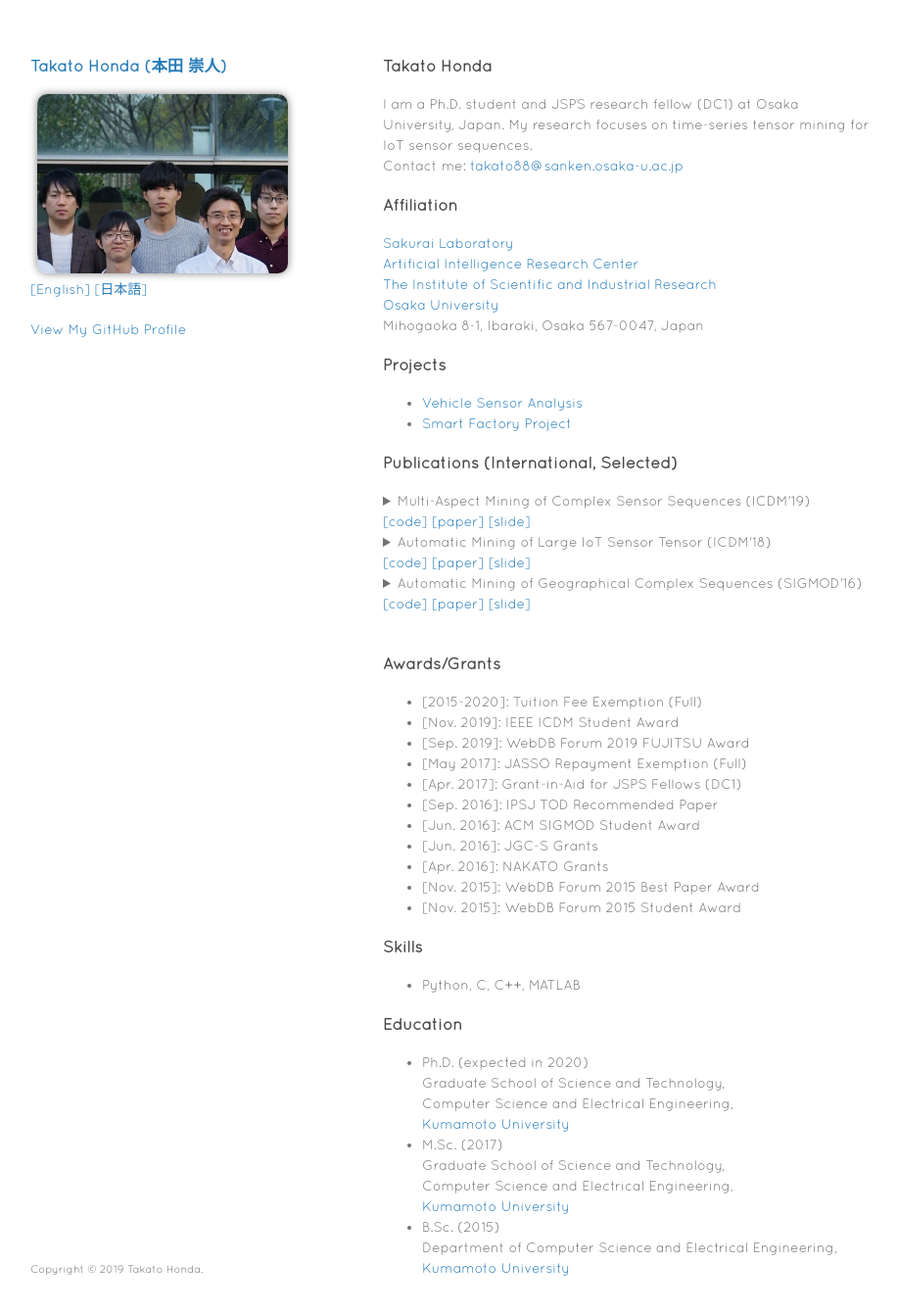
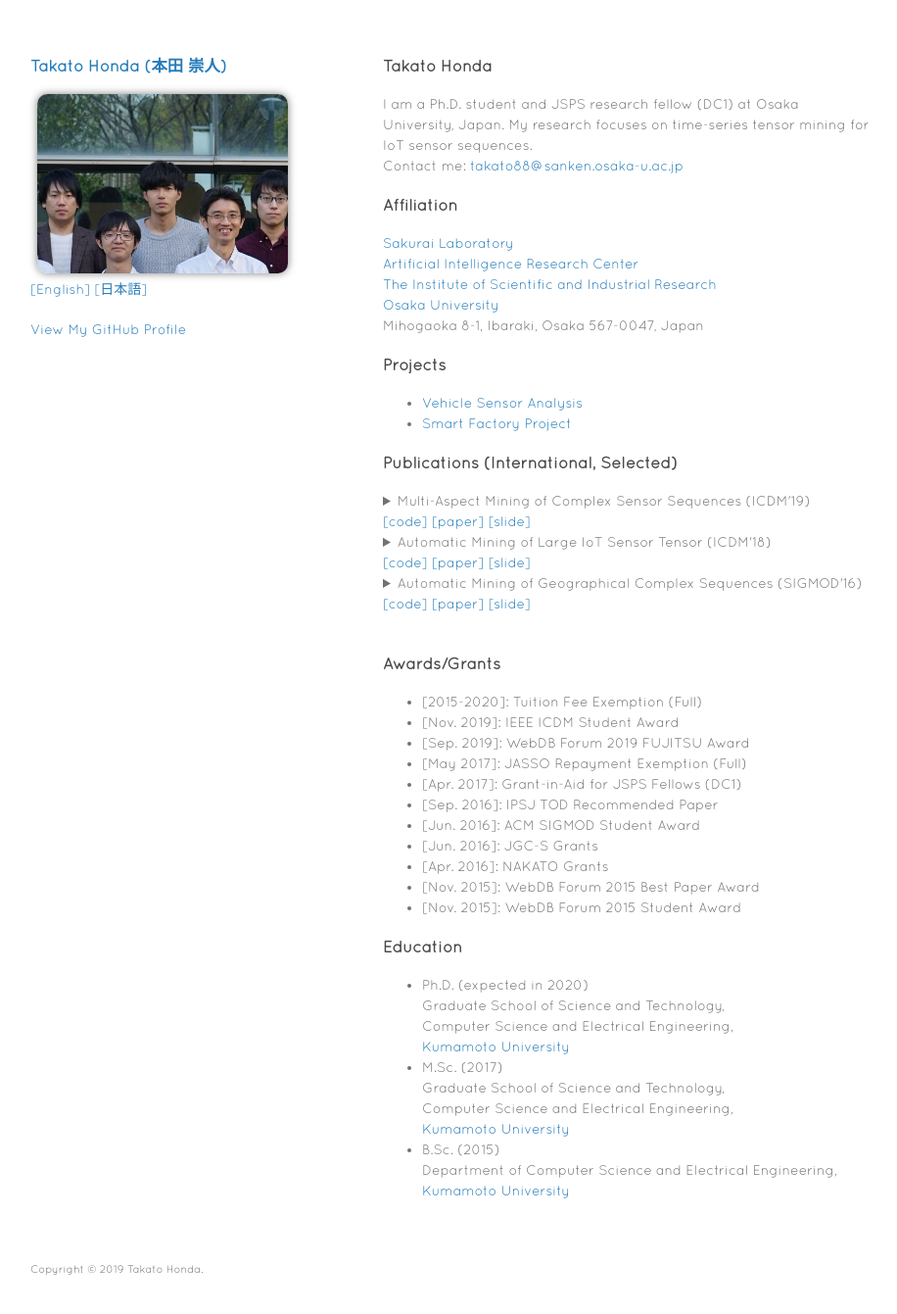
Before and after one commit to TakatoHonda/takatohonda.github.io, a Jekyll site: the page built from index.md, in a window 1280 px wide and 1375 px high. Shown: the top 1341 px of the window at 98% size, without its empty margins (179-1095 px from the left). Built offline with Jekyll 4.4.1, drawn with Linux system fonts in a browser that asks for light colours; our own code applies the rules of GitHub Pages for plain Markdown files.

```diff
--- a/index.md
+++ b/index.md
@@ -61,9 +61,6 @@
 - \[Nov. 2015\]: WebDB Forum 2015 Best Paper Award
 - \[Nov. 2015\]: WebDB Forum 2015 Student Award
 
-### Skills
-- Python, C, C++, MATLAB
-
 ### Education
 - Ph.D. (expected in 2020)
     Graduate School of Science and Technology,
```
Also changed, not shown: jp/index.md (+0 -3 lines).
